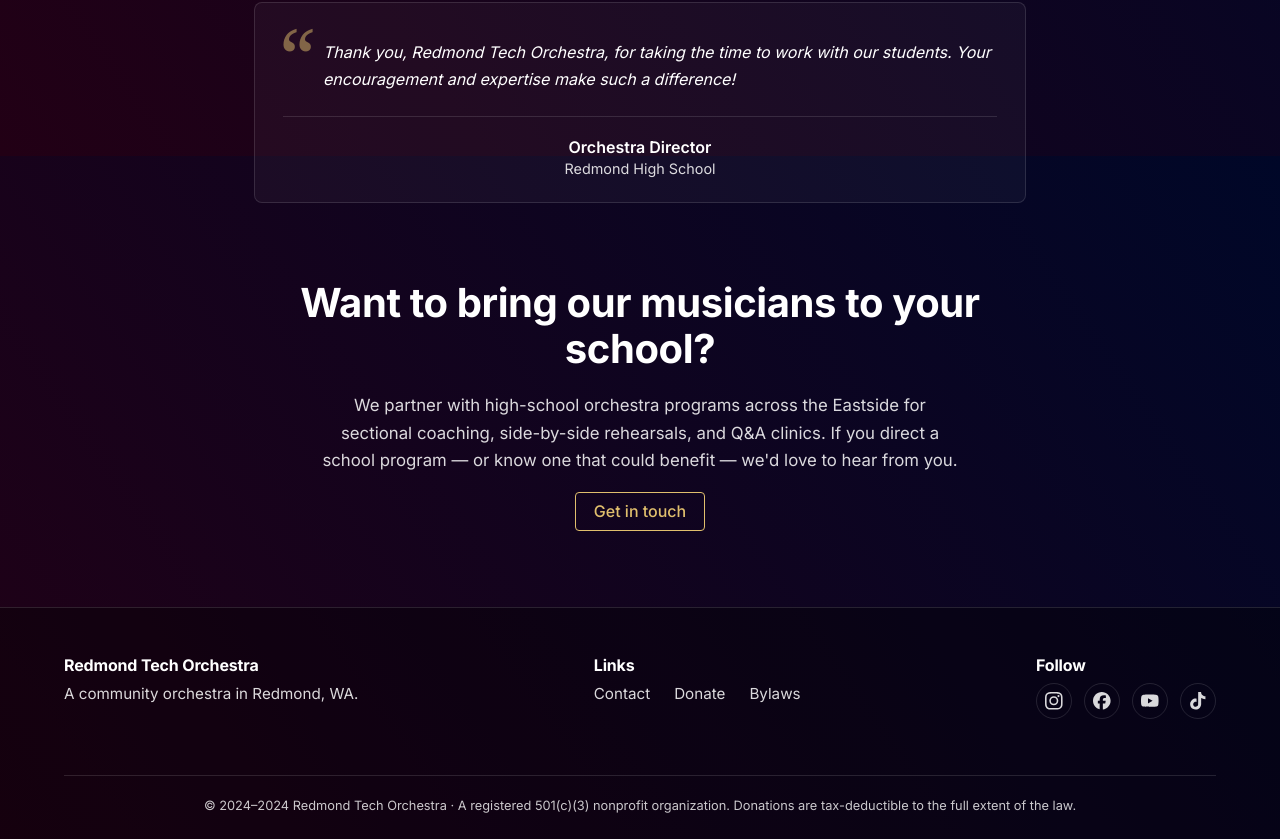
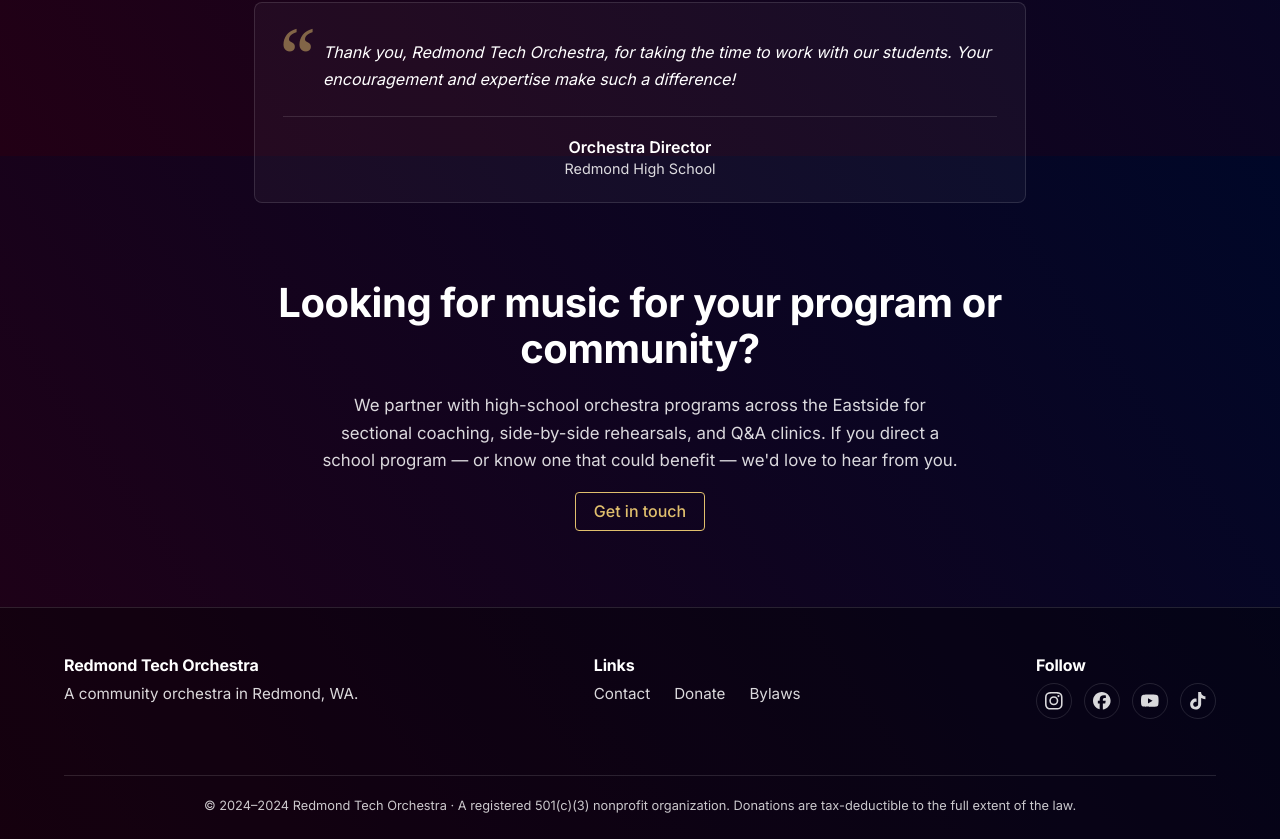
Before and after one commit to Redmond-Tech-Orchestra/redmond-tech-orchestra.github.io, a React (Vite) app: page /community in a window 1280 px wide. Shown: the part 1444-2283 px from the top of the page. Built offline with nearby package versions, Linux system fonts and the light colour scheme.

Commit message:
Wire up button - minor wording

```diff
--- a/src/content/community.json
+++ b/src/content/community.json
@@ -28,7 +28,7 @@
     "affiliation": "Redmond High School"
   },
   "cta": {
-    "heading": "Want to bring our musicians to your school?",
+    "heading": "Looking for music for your program or community?",
     "body": "We partner with high-school orchestra programs across the Eastside for sectional coaching, side-by-side rehearsals, and Q&A clinics. If you direct a school program — or know one that could benefit — we'd love to hear from you.",
     "buttonLabel": "Get in touch",
     "buttonTo": "/contact?topic=Outreach"
--- a/src/pages/Contact.tsx
+++ b/src/pages/Contact.tsx
@@ -4,7 +4,7 @@
 import { usePageMeta } from "../hooks/usePageTitle";
 import site from "../content/site.json";
 
-const TOPICS = ["General inquiry", "Joining the orchestra", "Sponsorship", "Press / media", "Other"];
+const TOPICS = ["General inquiry", "Joining the orchestra", "Sponsorship", "Press / media", "Outreach", "Other"];
 const FORMSPREE_ENDPOINT = "https://formspree.io/f/xvzlgljy";
 
 export default function Contact() {
```
